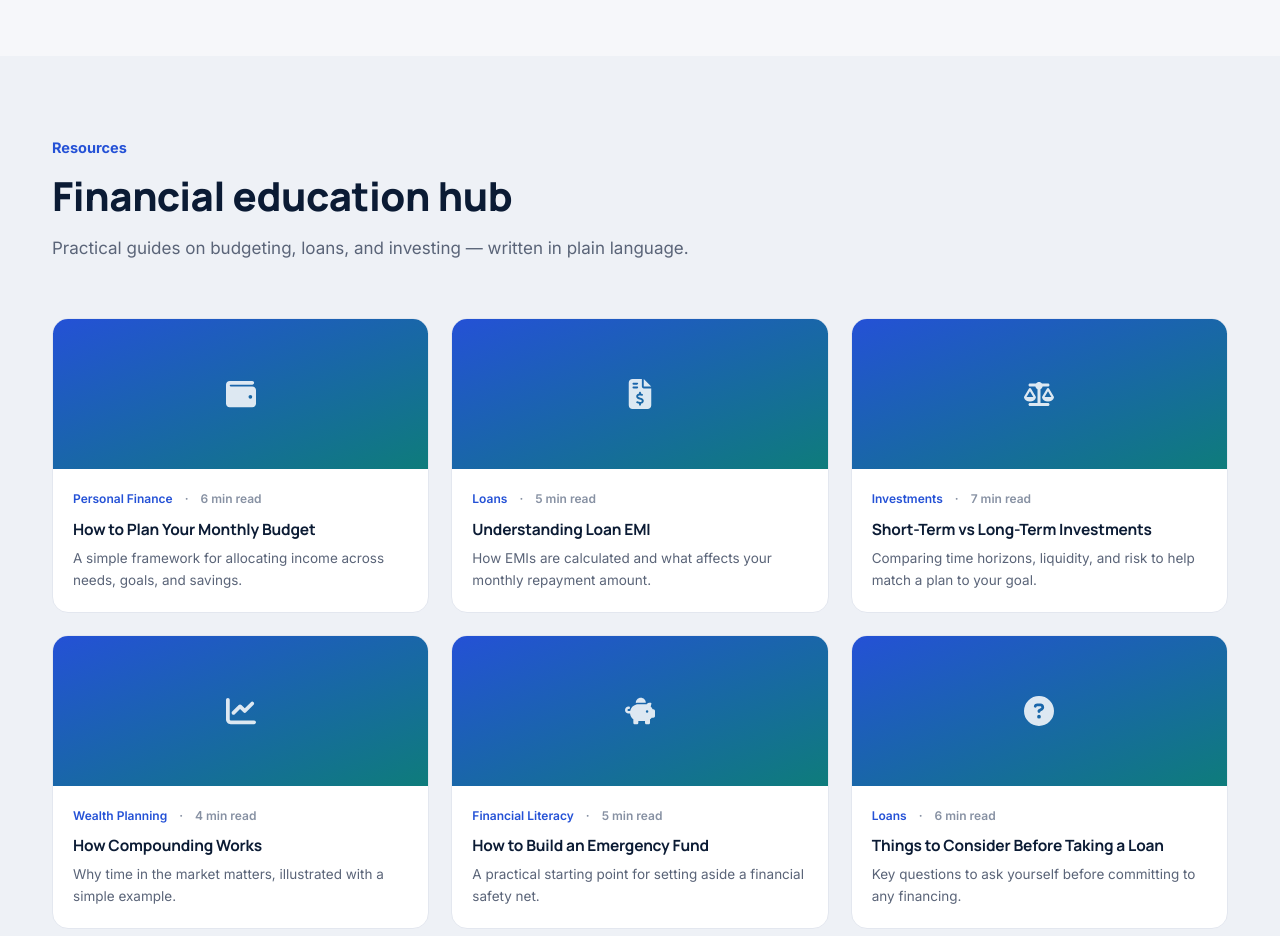
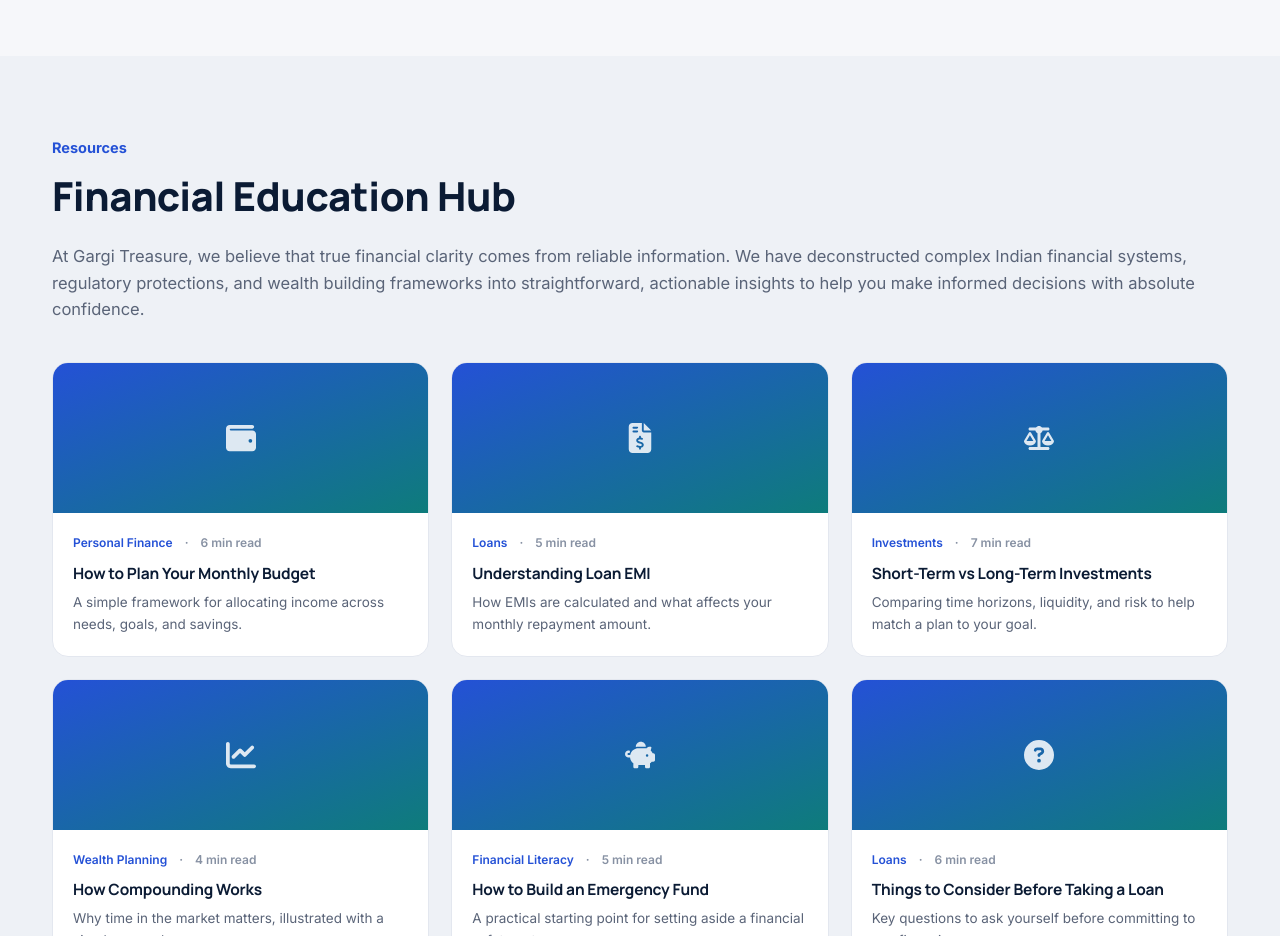
Before and after one commit to Saroj-kumar-Sahoo5524/gargitreasure, a Next.js app: page / in a window 1280 px wide. Shown: the part 9320-10256 px from the top of the page. Built offline with nearby package versions, Linux system fonts and the light colour scheme.

Commit message:
feat: add ResourcesGrid component to display financial education cards

```diff
--- a/components/sections/ResourcesGrid.tsx
+++ b/components/sections/ResourcesGrid.tsx
@@ -48,20 +48,27 @@ export function ResourcesGrid() {
     <section id="resources" className="section-tight" style={{ background: 'var(--bg-alt, #EEF1F6)' }}>
       <div className="max-w-content mx-auto px-8">
         <motion.div
-          className="max-w-[640px] mb-[56px]"
+          className="max-w-[640px] mb-6"
           initial={{ opacity: 0, y: 24 }}
           whileInView={{ opacity: 1, y: 0 }}
           viewport={{ once: true }}
           transition={{ duration: 0.7 }}
         >
           <Kicker>Resources</Kicker>
-          <h2 className="font-heading font-extrabold text-ink mb-4" style={{ fontSize: 'clamp(28px,3.4vw,40px)' }}>
-            Financial education hub
+          <h2 className="font-heading font-extrabold text-ink" style={{ fontSize: 'clamp(28px,3.4vw,40px)' }}>
+            Financial Education Hub
           </h2>
-          <p className="text-text-muted text-[17px]">
-            Practical guides on budgeting, loans, and investing — written in plain language.
-          </p>
         </motion.div>
+
+        <motion.p
+          className="text-text-muted text-[16.5px] mb-[40px]"
+          initial={{ opacity: 0, y: 16 }}
+          whileInView={{ opacity: 1, y: 0 }}
+          viewport={{ once: true, amount: 0.2 }}
+          transition={{ duration: 0.7, delay: 0.1 }}
+        >
+          At Gargi Treasure, we believe that true financial clarity comes from reliable information. We have deconstructed complex Indian financial systems, regulatory protections, and wealth building frameworks into straightforward, actionable insights to help you make informed decisions with absolute confidence.
+        </motion.p>
 
         <div className="grid grid-cols-1 sm:grid-cols-2 lg:grid-cols-3 gap-[22px]">
           {resourcesData.map((card, i) => (
```
